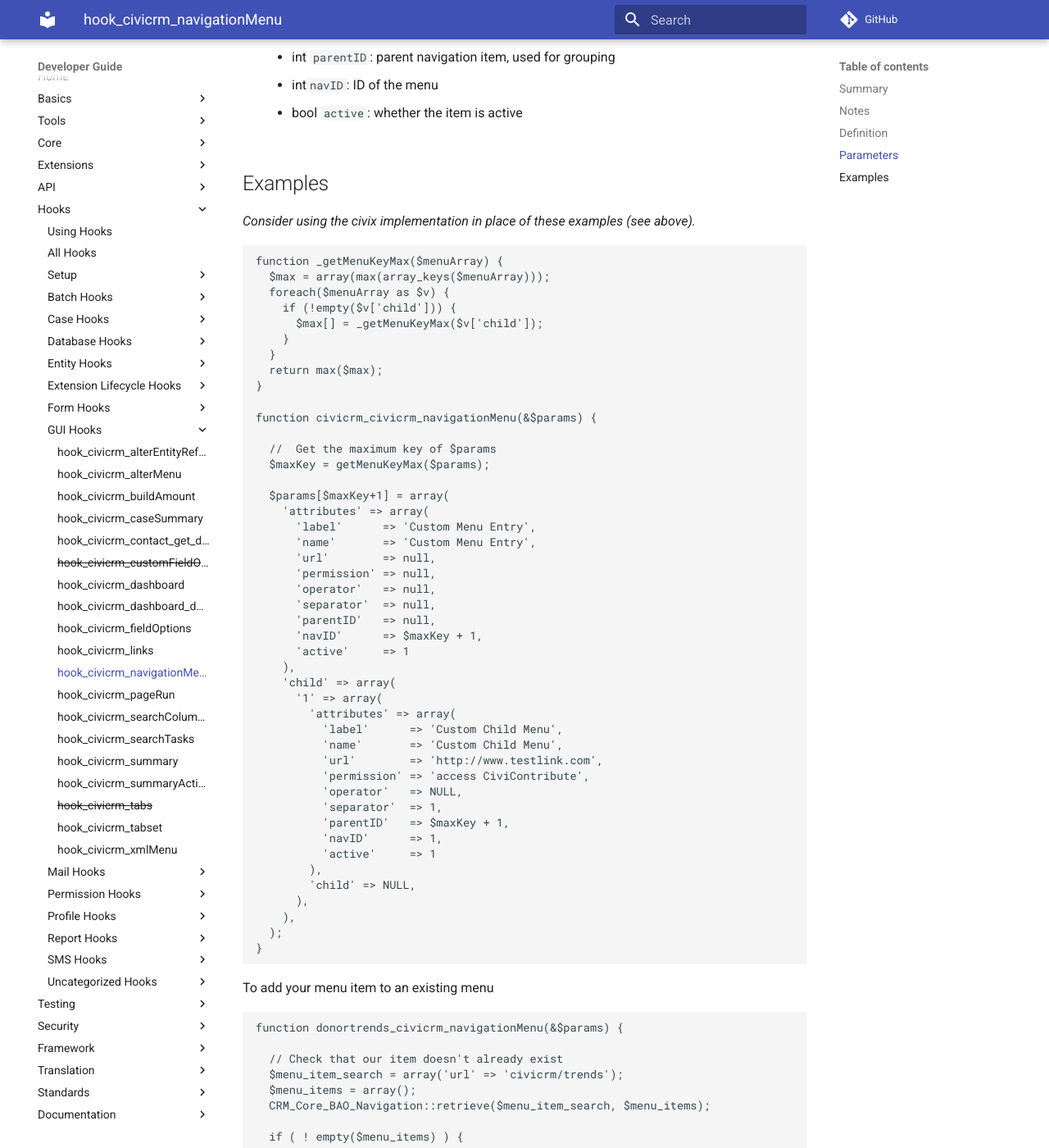
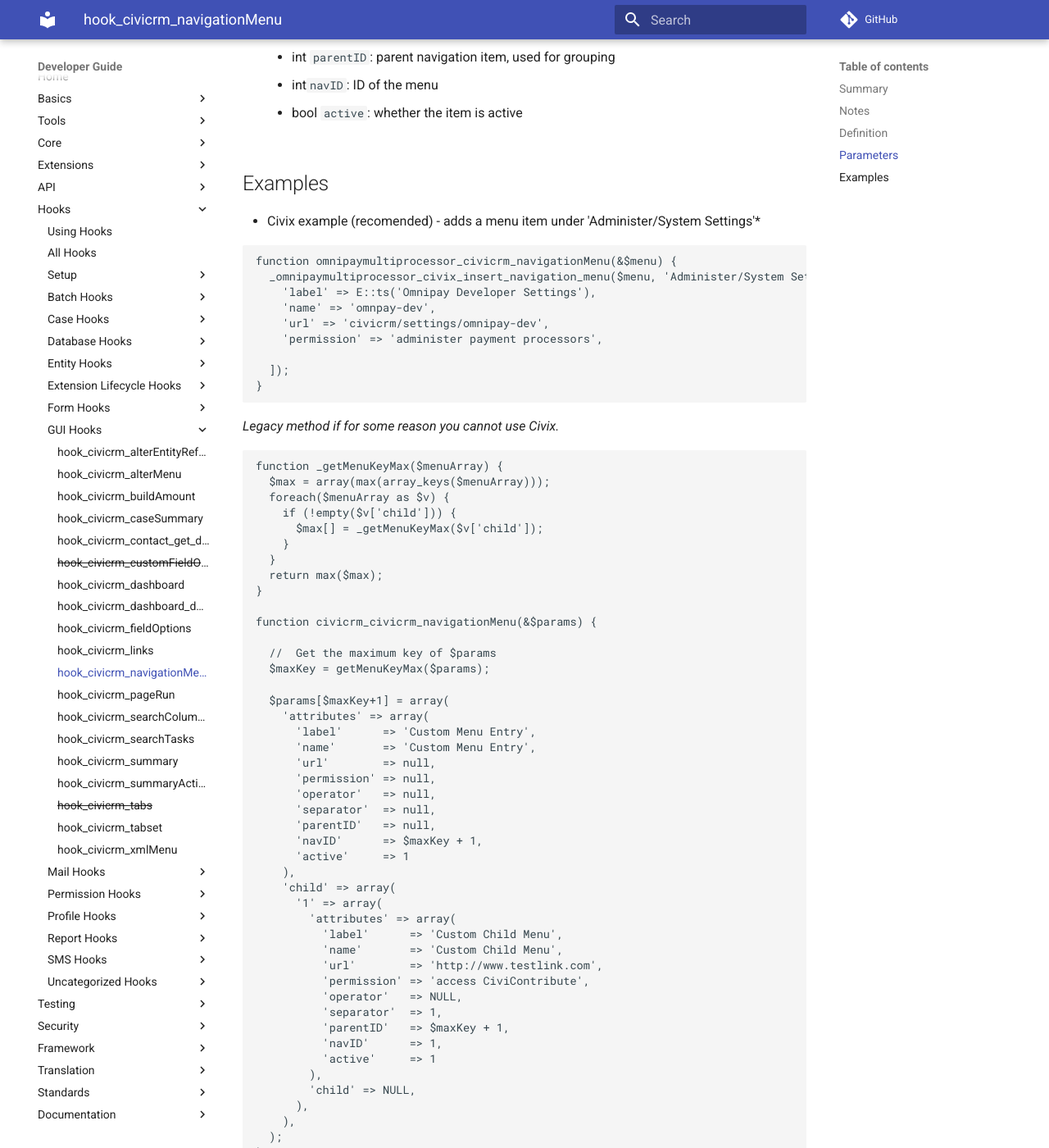
Before and after one commit to civicrm/civicrm-dev-docs, an MkDocs documentation site: the page built from docs/hooks/hook_civicrm_navigationMenu.md, in a window 1280 px wide and 1400 px high, scrolled down 1288 px. Shown: the whole window at 82% size. Built offline with MkDocs 1.6.1 and Material for MkDocs 9.7.7, drawn with Linux system fonts in a browser that asks for light colours; comment, search, counter and statistics services are not loaded; old or Windows-style settings are respelled for this version of MkDocs; some of the changed text lies outside the part shown.

Commit message:
Add Civix example

````diff
--- a/docs/hooks/hook_civicrm_navigationMenu.md
+++ b/docs/hooks/hook_civicrm_navigationMenu.md
@@ -53,8 +53,21 @@ hook_civicrm_navigationMenu(&$params)
     -   bool `active`: whether the item is active
 
 ## Examples
+* Civix example (recomended) - adds a menu item under 'Administer/System Settings'*
 
-*Consider using the civix implementation in place of these examples (see above).*
+```
+function omnipaymultiprocessor_civicrm_navigationMenu(&$menu) {
+  _omnipaymultiprocessor_civix_insert_navigation_menu($menu, 'Administer/System Settings', [
+    'label' => E::ts('Omnipay Developer Settings'),
+    'name' => 'omnpay-dev',
+    'url' => 'civicrm/settings/omnipay-dev',
+    'permission' => 'administer payment processors',
+
+  ]);
+}
+```
+
+*Legacy method if for some reason you cannot use Civix.*
 
 ```php
 function _getMenuKeyMax($menuArray) {
@@ -104,7 +117,7 @@ function civicrm_civicrm_navigationMenu(&$params) {
 }
 ```
 
-To add your menu item to an existing menu
+Legacy example of adding your menu item to an existing menu
 
 ```php
 function donortrends_civicrm_navigationMenu(&$params) {
````
